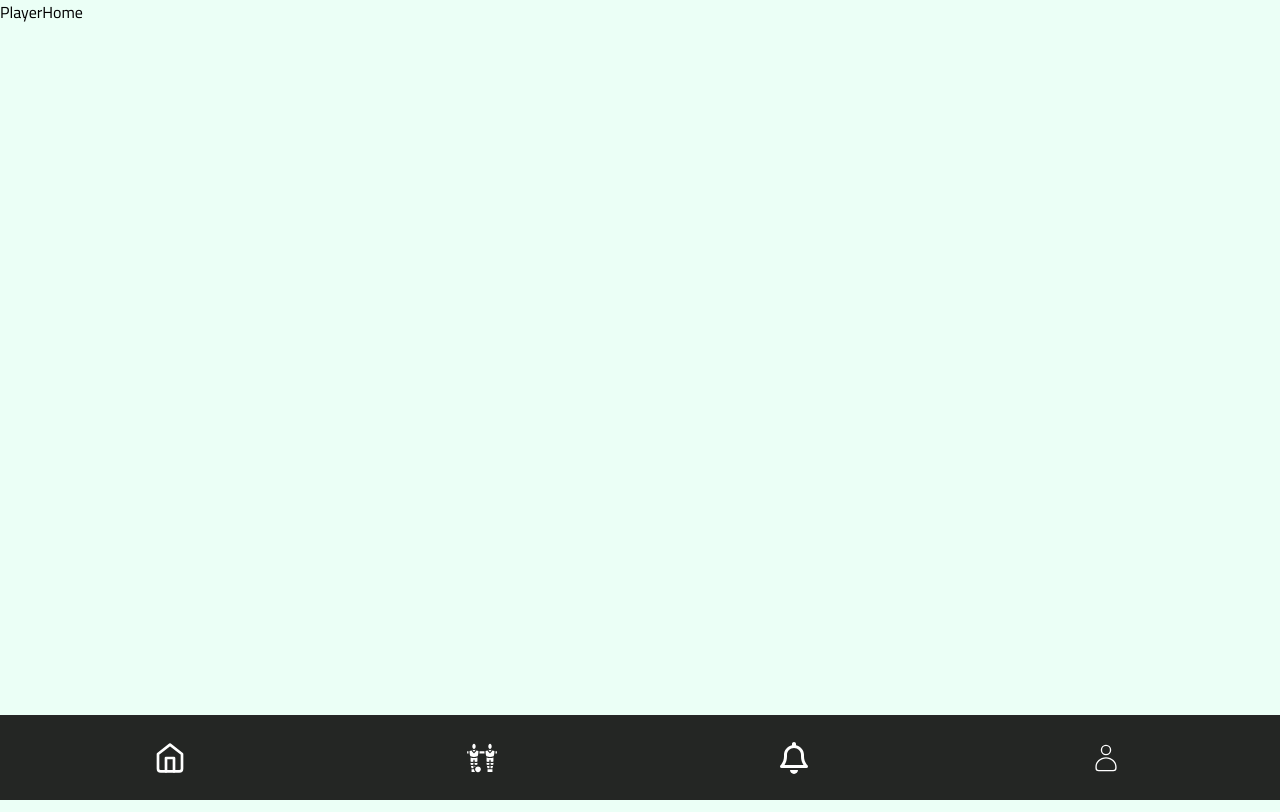
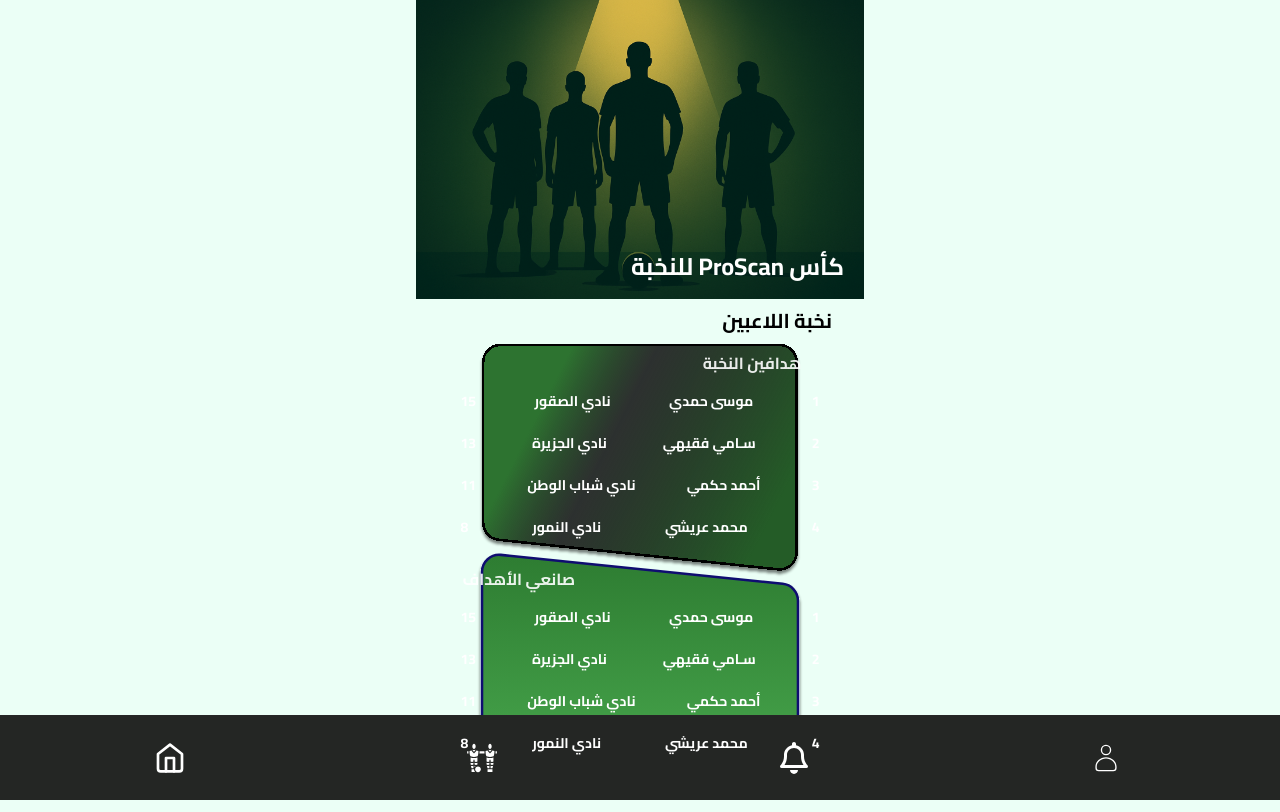
Before and after one commit to 7t4o/proscan, a React (Vite) app: page /playerHome in a window 1280 px wide. Built offline with nearby package versions, Linux system fonts and the light colour scheme.

Commit message:
Player Home

```diff
--- a/src/pages/Coach.jsx
+++ b/src/pages/Coach.jsx
@@ -8,11 +8,11 @@ function Coach() {
     const [openTap, setOpenTap] = useState(false);
 
     return (
-        <div className='relative overflow-hidden'>
+        <div className='overflow-hidden relative'>
             <div className=" bg-[#EBFFF6] pb-[35px]">
                 <div className="max-w-md mx-auto min-h-[812px]">
                     {/* Header Section */}
-                    <div className="pt-16 pb-[42px] text-center">
+                    <div className="pt-16 pb-[42px] text-center relative">
                         <img src="/proscan/Profile/background.svg" alt="" className="z-1 absolute object-cover top-0 left-0 right-0 w-full" />
                         <div className="relative z-10">
                             <img
--- a/src/pages/Home.jsx
+++ b/src/pages/Home.jsx
@@ -29,8 +29,7 @@ export default function ProScanApp() {
   const menuItems = [
     { label: 'اللاعبين', img: `${baseUrl}SideBar/side1.png`, to:"/playerHome"},
     { label: 'المدربين', img: `${baseUrl}SideBar/side3.png`, to:"/coach"},
-    { label: 'الكشافين', img: `${baseUrl}SideBar/side2.png`, to:"/"},
-    { label: 'تواصل معنا', img: `${baseUrl}SideBar/side4.png`, to:"/"},
+    { label: 'الكشافين', img: `${baseUrl}SideBar/side2.png`, to:"/home"},
   ];
 
   return (
--- a/src/pages/PlayerHome.jsx
+++ b/src/pages/PlayerHome.jsx
@@ -1,8 +1,129 @@
 import React from 'react'
 
 function PlayerHome() {
+    const baseUrl = import.meta.env.BASE_URL ?? '/';
+
   return (
-    <div>PlayerHome</div>
+    <div className='h-full max-w-md mx-auto text-right'>
+      <div className='relative'>
+        <img src={`${baseUrl}League/proScan-league.png`} alt="" className='w-full object-cover'/>
+        <h2 className='text-white text-2xl absolute right-5 font-bold bottom-4' dir='auto'>كأس ProScan للنخبة</h2>
+      </div>
+      <div className='px-8'>
+        <h2 className='text-xl font-bold py-2'>نخبة اللاعبين</h2>
+
+        <div className='flex flex-col items-center relative h-full max-w-[375px] mx-auto'>
+          <div className='w-full'>
+            <svg xmlns="http://www.w3.org/2000/svg" className='absolute left-1/2 -translate-x-1/2' width="323" height="235" viewBox="0 0 323 235" fill="none">
+              <g filter="url(#filter0_d_400_1104)">
+                <path d="M4.70825 19.0811V179.799C4.70825 188.537 11.3029 195.866 19.9925 196.785L299.268 226.327C309.356 227.395 318.146 219.486 318.146 209.341V19.0811C318.146 9.64746 310.499 2 301.065 2H21.7893C12.3557 2 4.70825 9.64745 4.70825 19.0811Z" fill="url(#paint0_linear_400_1104)" shape-rendering="crispEdges"/>
+                <path d="M4.70825 19.0811V179.799C4.70825 188.537 11.3029 195.866 19.9925 196.785L299.268 226.327C309.356 227.395 318.146 219.486 318.146 209.341V19.0811C318.146 9.64746 310.499 2 301.065 2H21.7893C12.3557 2 4.70825 9.64745 4.70825 19.0811Z" stroke="black" stroke-width="2.56216" shape-rendering="crispEdges"/>
+              </g>
+              <defs>
+                <filter id="filter0_d_400_1104" x="0.0109076" y="0.718872" width="322.832" height="233.819" filterUnits="userSpaceOnUse" color-interpolation-filters="sRGB">
+                  <feFlood flood-opacity="0" result="BackgroundImageFix"/>
+                  <feColorMatrix in="SourceAlpha" type="matrix" values="0 0 0 0 0 0 0 0 0 0 0 0 0 0 0 0 0 0 127 0" result="hardAlpha"/>
+                  <feOffset dy="3.41622"/>
+                  <feGaussianBlur stdDeviation="1.70811"/>
+                  <feComposite in2="hardAlpha" operator="out"/>
+                  <feColorMatrix type="matrix" values="0 0 0 0 0 0 0 0 0 0 0 0 0 0 0 0 0 0 0.5 0"/>
+                  <feBlend mode="normal" in2="BackgroundImageFix" result="effect1_dropShadow_400_1104"/>
+                  <feBlend mode="normal" in="SourceGraphic" in2="effect1_dropShadow_400_1104" result="shape"/>
+                </filter>
+                <linearGradient id="paint0_linear_400_1104" x1="74.5" y1="41" x2="301.844" y2="156.7" gradientUnits="userSpaceOnUse">
+                  <stop stop-color="#2D7330"/>
+                  <stop offset="0.301297" stop-opacity="0.81"/>
+                  <stop offset="1" stop-color="#245C27"/>
+                </linearGradient>
+              </defs>
+            </svg>
+          </div>
+
+          <div className='z-10 w-full'>
+            <h3 className='font-bold mr-[26px] mt-2 text-right text-white/90'>هدافين النخبة</h3>
+            <div className='flex-col flex gap-1.5'>
+              <div className='flex justify-between text-white text-sm font-bold px-2 mt-4'>
+                <p>15</p>
+                <p>نادي الصقور</p>
+                <p>موسى حمدي</p>
+                <p>1</p>
+              </div>
+              <div className='flex justify-between text-white text-sm font-bold px-2 mt-4'>
+                <p>13</p>
+                <p>نادي الجزيرة</p>
+                <p>سـامي فقيهي</p>
+                <p>2</p>
+              </div>
+              <div className='flex justify-between text-white text-sm font-bold px-2 mt-4'>
+                <p>11</p>
+                <p>نادي شباب الوطن</p>
+                <p>أحمد حكمي</p>
+                <p>3</p>
+              </div>
+              <div className='flex justify-between text-white text-sm font-bold px-2 mt-4'>
+                <p>8</p>
+                <p>نادي النمور</p>
+                <p>محمد عريشي</p>
+                <p>4</p>
+              </div>
+            </div>
+          </div>
+          <div className='mt-4 mb-24'>
+            <svg xmlns="http://www.w3.org/2000/svg" className='absolute left-1/2 -translate-x-1/2' width="326" height="219" viewBox="0 0 326 219" fill="none">
+              <g filter="url(#filter0_d_400_1120)">
+                <path d="M5 192.989V18.8917C5 8.77022 13.7516 0.868741 23.8205 1.89942L305.658 30.7492C314.373 31.6413 321 38.9814 321 47.7415V192.989C321 202.423 313.353 210.07 303.919 210.07H22.0811C12.6475 210.07 5 202.423 5 192.989Z" fill="url(#paint0_linear_400_1120)"/>
+                <path d="M5 192.989V18.8917C5 8.77022 13.7516 0.868741 23.8205 1.89942L305.658 30.7492C314.373 31.6413 321 38.9814 321 47.7415V192.989C321 202.423 313.353 210.07 303.919 210.07H22.0811C12.6475 210.07 5 202.423 5 192.989Z" stroke="#0F0D71" stroke-width="2.56216"/>
+              </g>
+              <defs>
+                <filter id="filter0_d_400_1120" x="0.302656" y="0.52771" width="325.395" height="217.656" filterUnits="userSpaceOnUse" color-interpolation-filters="sRGB">
+                  <feFlood flood-opacity="0" result="BackgroundImageFix"/>
+                  <feColorMatrix in="SourceAlpha" type="matrix" values="0 0 0 0 0 0 0 0 0 0 0 0 0 0 0 0 0 0 127 0" result="hardAlpha"/>
+                  <feOffset dy="3.41622"/>
+                  <feGaussianBlur stdDeviation="1.70811"/>
+                  <feComposite in2="hardAlpha" operator="out"/>
+                  <feColorMatrix type="matrix" values="0 0 0 0 0 0 0 0 0 0 0 0 0 0 0 0 0 0 0.5 0"/>
+                  <feBlend mode="normal" in2="BackgroundImageFix" result="effect1_dropShadow_400_1120"/>
+                  <feBlend mode="normal" in="SourceGraphic" in2="effect1_dropShadow_400_1120" result="shape"/>
+                </filter>
+                <linearGradient id="paint0_linear_400_1120" x1="163" y1="5.36001" x2="163" y2="210.07" gradientUnits="userSpaceOnUse">
+                  <stop stop-color="#2E7D32"/>
+                  <stop offset="1" stop-color="#46A44B"/>
+                </linearGradient>
+              </defs>
+            </svg>
+          </div>
+          <div className='z-10 w-full -mt-[90px]'>
+            <h3 className='font-bold ml-[10px] mt-2 text-left text-white/90'>صانعي الأهداف</h3>
+            <div className='flex-col flex gap-1.5'>
+              <div className='flex justify-between text-white text-sm font-bold px-2 mt-4'>
+                <p>15</p>
+                <p>نادي الصقور</p>
+                <p>موسى حمدي</p>
+                <p>1</p>
+              </div>
+              <div className='flex justify-between text-white text-sm font-bold px-2 mt-4'>
+                <p>13</p>
+                <p>نادي الجزيرة</p>
+                <p>سـامي فقيهي</p>
+                <p>2</p>
+              </div>
+              <div className='flex justify-between text-white text-sm font-bold px-2 mt-4'>
+                <p>11</p>
+                <p>نادي شباب الوطن</p>
+                <p>أحمد حكمي</p>
+                <p>3</p>
+              </div>
+              <div className='flex justify-between text-white text-sm font-bold px-2 mt-4'>
+                <p>8</p>
+                <p>نادي النمور</p>
+                <p>محمد عريشي</p>
+                <p>4</p>
+              </div>
+            </div>
+          </div>
+        </div>
+      </div>
+    </div>
   )
 }
 
```
Also changed, not shown: public/League/proScan-league.png (added).
